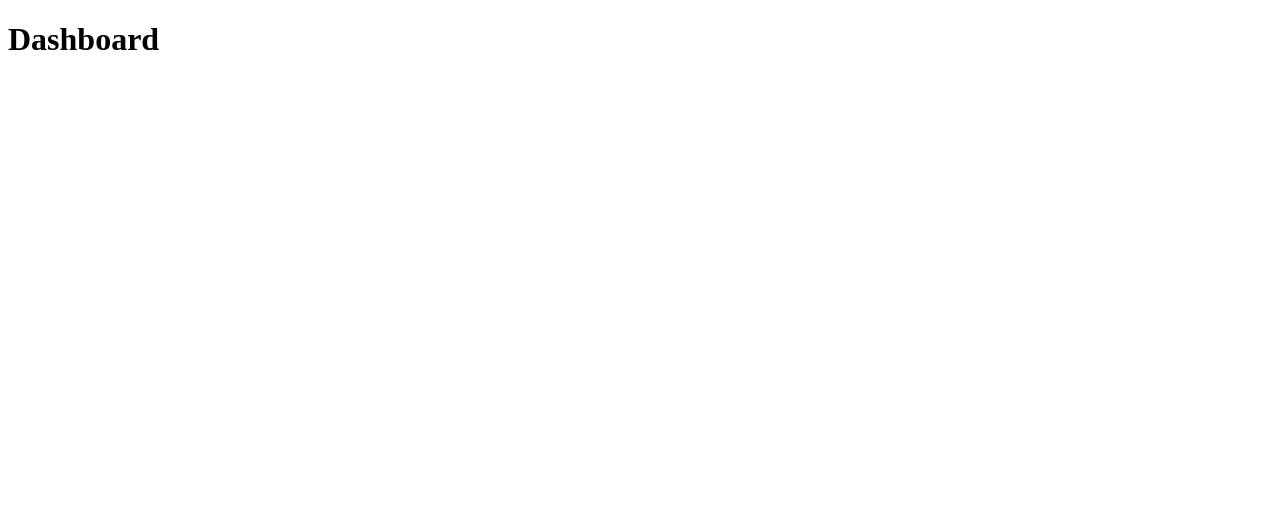
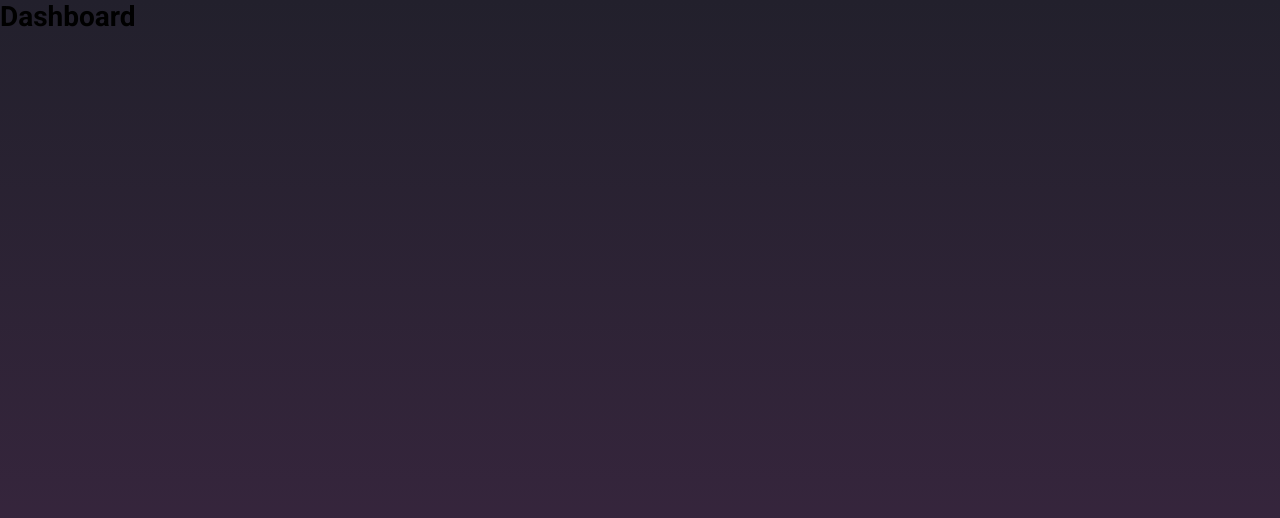
Before and after one commit to alessandre74/bootcamp-gostack-desafio09, a React (Create React App) app: page /dashboard in a window 1280 px wide. Shown: the top 518 px of the page. Built offline with nearby package versions, Linux system fonts and the light colour scheme.

Commit message:
Implementação _layouts; Routes; global styles

```diff
--- /dev/null
+++ b/config-overrides.js
@@ -0,0 +1,10 @@
+const { addBabelPlugin, override } = require('customize-cra')
+
+module.exports = override(
+  addBabelPlugin([
+    'babel-plugin-root-import',
+    {
+      rootPathSuffix: 'src',
+    },
+  ])
+)
--- a/src/App.js
+++ b/src/App.js
@@ -6,10 +6,13 @@
 import history from './services/history'
 import Routes from './routes'
 
+import GlobalStyle from './styles/global'
+
 function App() {
   return (
     <Router history={history}>
       <Routes />
+      <GlobalStyle />
     </Router>
   )
 }
--- /dev/null
+++ b/src/pages/_layouts/auth/index.js
@@ -0,0 +1,11 @@
+import React from 'react'
+import PropTypes from 'prop-types'
+import { Wrapper } from './styles'
+
+export default function AuthLayout({ children }) {
+  return <Wrapper>{children}</Wrapper>
+}
+
+AuthLayout.propTypes = {
+  children: PropTypes.element.isRequired,
+}
--- /dev/null
+++ b/src/pages/_layouts/auth/styles.js
@@ -0,0 +1,6 @@
+import styled from 'styled-components'
+
+export const Wrapper = styled.div`
+  height: 100%;
+  background: linear-gradient(to bottom, #22202c, #402845);
+`
--- /dev/null
+++ b/src/pages/_layouts/default/index.js
@@ -0,0 +1,11 @@
+import React from 'react'
+import PropTypes from 'prop-types'
+import { Wrapper } from './styles'
+
+export default function DefaultLayout({ children }) {
+  return <Wrapper>{children}</Wrapper>
+}
+
+DefaultLayout.propTypes = {
+  children: PropTypes.element.isRequired,
+}
--- /dev/null
+++ b/src/pages/_layouts/default/styles.js
@@ -0,0 +1,6 @@
+import styled from 'styled-components'
+
+export const Wrapper = styled.div`
+  height: 100%;
+  background: linear-gradient(to bottom, #22202c, #402845);
+`
--- /dev/null
+++ b/src/routes/Route.js
@@ -0,0 +1,41 @@
+import React from 'react'
+import PropTypes from 'prop-types'
+import { Route, Redirect } from 'react-router-dom'
+
+import AuthLayout from '../pages/_layouts/auth'
+import DefaultLayout from '../pages/_layouts/default'
+
+export default function Routes({ component: Component, isPrivate, ...rest }) {
+  const signed = true
+
+  if (!signed && isPrivate) {
+    return <Redirect to="/" />
+  }
+
+  if (signed && !isPrivate) {
+    return <Redirect to="/dashboard" />
+  }
+
+  const Layout = signed ? DefaultLayout : AuthLayout
+
+  return (
+    <Route
+      {...rest}
+      render={props => (
+        <Layout>
+          <Component {...props} />
+        </Layout>
+      )}
+    />
+  )
+}
+
+Routes.propTypes = {
+  isPrivate: PropTypes.bool,
+  component: PropTypes.oneOfType([PropTypes.element, PropTypes.func])
+    .isRequired,
+}
+
+Routes.defaultProps = {
+  isPrivate: false,
+}
--- a/src/routes/index.js
+++ b/src/routes/index.js
@@ -1,5 +1,6 @@
 import React from 'react'
-import { Switch, Route } from 'react-router-dom'
+import { Switch } from 'react-router-dom'
+import Route from './Route'
 
 import SignIn from '../pages/SignIn'
 import SignUp from '../pages/SignUp'
@@ -14,10 +15,11 @@
     <Switch>
       <Route path="/" exact component={SignIn} />
       <Route path="/resgiter" component={SignUp} />
-      <Route path="/dashboard" component={Dashboard} />
-      <Route path="/details" component={Details} />
-      <Route path="/newedit" component={NewEdit} />
-      <Route path="/profile" component={Profile} />
+
+      <Route path="/dashboard" component={Dashboard} isPrivate />
+      <Route path="/details" component={Details} isPrivate />
+      <Route path="/newedit" component={NewEdit} isPrivate />
+      <Route path="/profile" component={Profile} isPrivate />
     </Switch>
   )
 }
--- /dev/null
+++ b/src/styles/global.js
@@ -0,0 +1,61 @@
+import { createGlobalStyle } from 'styled-components'
+
+export default createGlobalStyle`
+  @import url('https://fonts.googleapis.com/css?family=Roboto:400,700&display=swap');
+
+* {
+  margin: 0;
+  padding: 0;
+  outline: 0;
+  box-sizing: border-box;
+}
+
+*:focus {
+  outline: 0;
+}
+
+html, body, #root {
+  height: 100%
+}
+
+body {
+  -webkit-font-smoothing: antialiased;
+}
+
+body, input, button {
+  font: 14px 'Roboto', sans-serif;
+}
+
+a {
+  text-decoration: none;
+}
+
+ul {
+  list-style: none;
+}
+
+button {
+  cursor: pointer;
+}
+
+
+
+
+
+
+
+
+
+
+
+
+
+
+
+
+
+
+
+
+
+`
```
Also changed, not shown: jsconfig.json (added, +8 -0 lines), package.json (+9 -4 lines), .eslintrc.js, src/assets/meetup.png (added), 1 other file (tests, documents, lock files or other folders).
